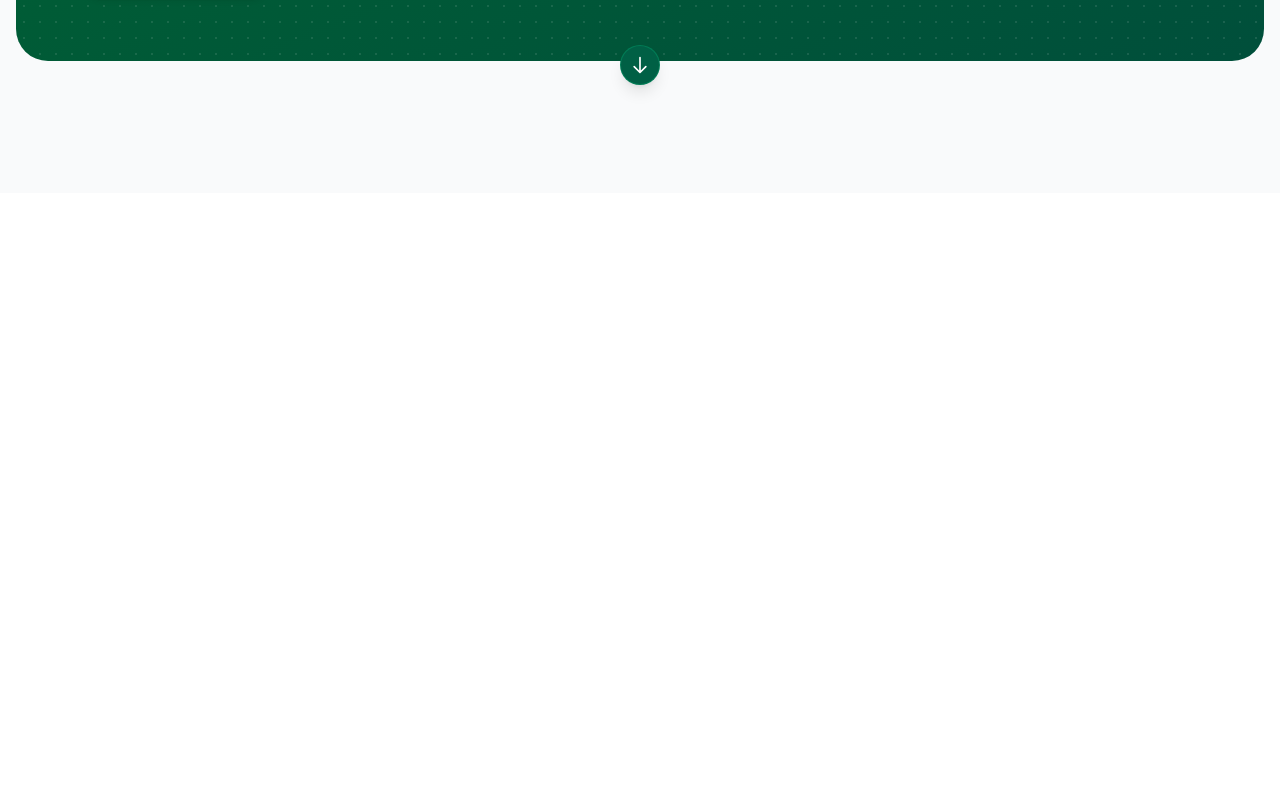
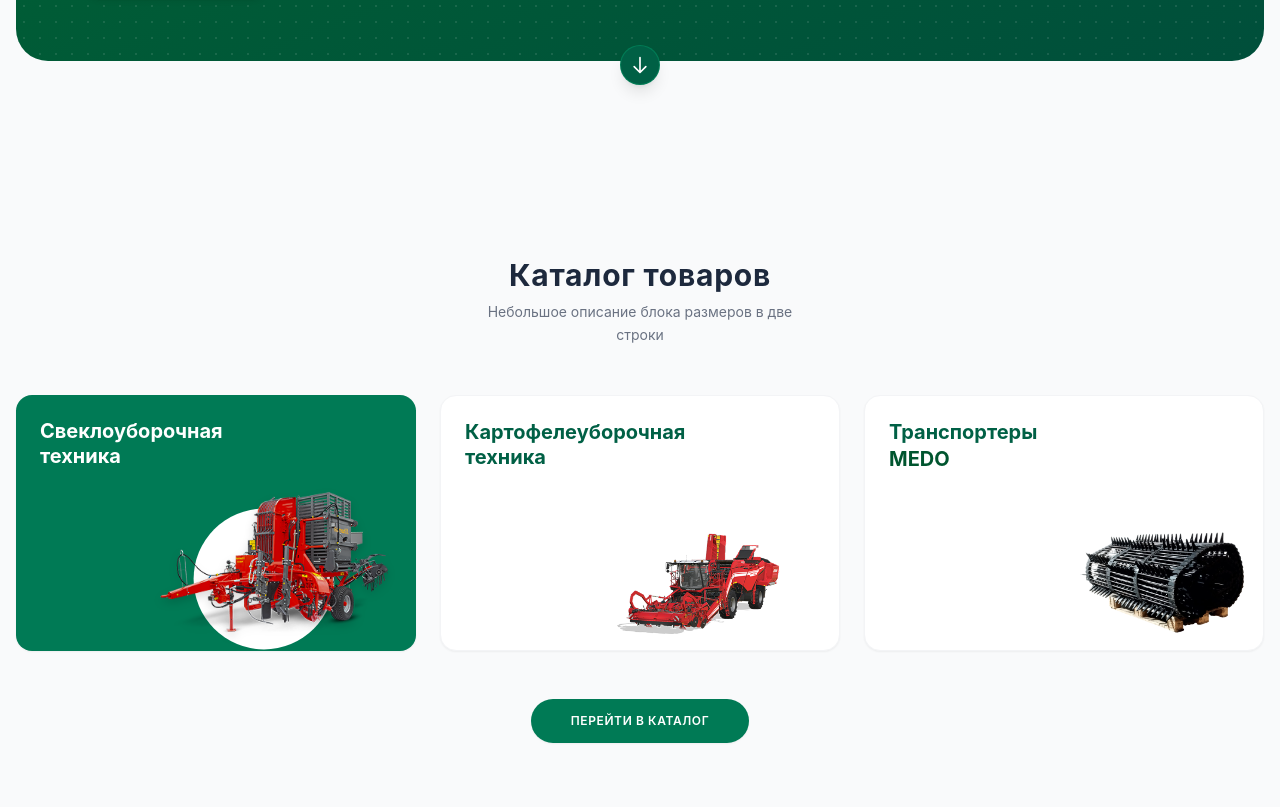
Before and after one commit to DBilol228/Week4GITgroup1, a website: page index.html in a window 1280 px wide. Shown: the part 607-1414 px from the top of the page. Before the commit the page ends 800 px from the top, so only its background shows below. Drawn offline with nearby package versions, Linux system fonts and the light colour scheme; files that its build step writes are made by us from their sources.

Commit message:
section 2

```diff
--- a/index.html
+++ b/index.html
@@ -97,5 +97,73 @@
     </div>
   </main>
 </div>
+<section class="w-full bg-gray-50 py-16 px-4 font-sans">
+  <div class="max-w-7xl mx-auto">
+    <div class="text-center mb-12">
+      <h2 class="text-3xl font-bold text-slate-800 mb-2 tracking-wide">
+        Каталог товаров
+      </h2>
+      <p class="text-sm text-gray-500 max-w-xs mx-auto leading-relaxed">
+        Небольшое описание блока размеров в две строки
+      </p>
+    </div>
+
+    <div class="grid grid-cols-1 md:grid-cols-3 gap-6 mb-12">
+
+      <div class="relative overflow-hidden bg-emerald-700 text-white p-6 rounded-2xl h-64 flex flex-col justify-between shadow-xs hover:shadow-md transition group">
+        <h3 class="text-xl font-bold max-w-[180px] leading-tight relative z-10">
+          Свеклоуборочная техника
+        </h3>
+        <div class="absolute right-20 bottom-0 w-1/2 h-4/5 flex items-end justify-end p-2">
+          <div class="absolute right-2 bottom-2 w-32 h-32 bg-[white] rounded-full scale-110 "></div>
+          <img
+            src="./src/images/machine1.png"
+            alt=""
+            class="relative left-[60px] z-10 max-h-full max-w-[230px] object-contain object-bottom-right drop-shadow-lg "
+          />
+        </div>
+      </div>
+
+      <div class="relative overflow-hidden bg-white border border-gray-100 p-6 rounded-2xl h-64 flex flex-col justify-between shadow-xs ">
+        <h3 class="text-xl font-bold text-emerald-800 max-w-[180px] leading-tight relative z-10">
+          Картофелеуборочная техника
+        </h3>
+        <div class="absolute right-10 bottom-0 w-1/2 h-4/5 flex items-end justify-end p-4">
+          <img
+            src="./src/images/truck1.png"
+            alt=""
+            class="max-h-full max-w-full  object-contain object-bottom-right group-hover:scale-105 transition duration-300"
+          />
+        </div>
+      </div>
+
+      <div class="relative overflow-hidden bg-white border border-gray-100 p-6 rounded-2xl h-64 flex flex-col justify-between shadow-xs ">
+        <div class="relative z-10">
+          <h3 class="text-xl font-bold text-emerald-800 leading-tight">
+            Транспортеры
+          </h3>
+          <span class="text-xl font-bold block text-[#00552F]">MEDO</span>
+        </div>
+        <div class="absolute right-0 bottom-0 w-1/2 h-4/5 flex items-end justify-end p-4">
+          <img
+            src="./src/images/razor.png"
+            alt=""
+            class="max-h-full max-w-full object-contain object-bottom-right "
+          />
+        </div>
+      </div>
+
+    </div>
+
+    <div class="text-center">
+      <a
+        href="#"
+        class="inline-block bg-emerald-700 text-white font-semibold text-xs tracking-wider uppercase px-10 py-3.5 rounded-full shadow-xs hover:shadow-md transition active:scale-95"
+      >
+        Перейти в каталог
+      </a>
+    </div>
+  </div>
+</section>
 </body>
 </html>
```
Also changed, not shown: src/images/machine1.png (added), src/images/truck1.png (added).
